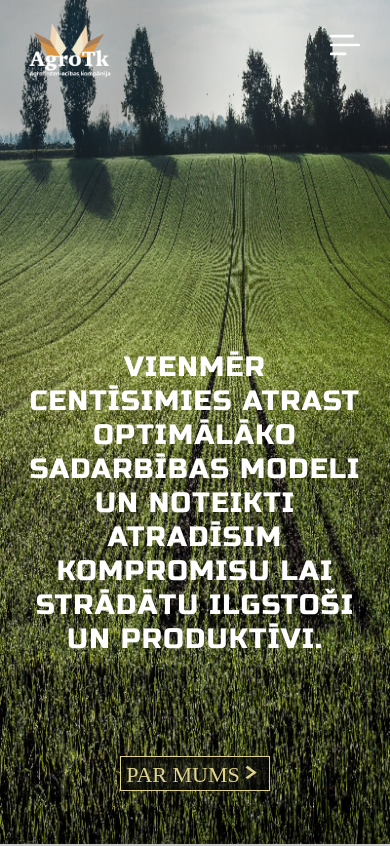
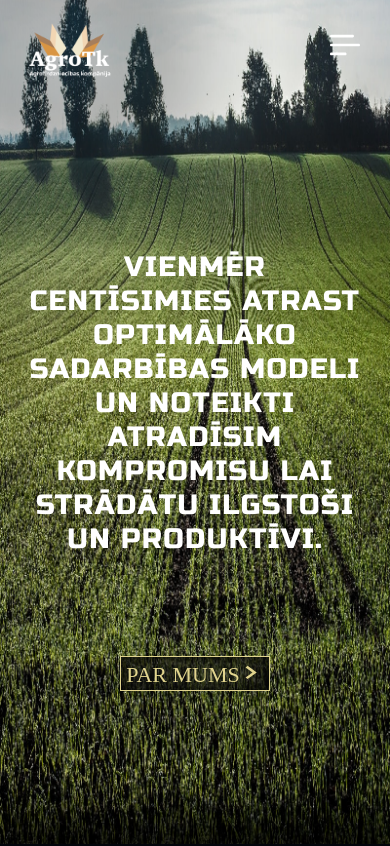
Before and after one commit to tr1pless/atk, a React (Vite) app: page / in a window 390 px wide. Shown: the top 846 px of the page. Built offline with nearby package versions, Linux system fonts and the light colour scheme; a web font is replaced by a local one.

Commit message:
menu hide function fixed, adaptation fixes

```diff
--- a/src/Components/MainPage/mainPage.module.css
+++ b/src/Components/MainPage/mainPage.module.css
@@ -30,7 +30,7 @@
 @media screen and (max-width: 800px) {
   .mainText {
     font-size: 32px;
-    padding: 200px 20px 0px;
+    padding: 100px 20px 0px;
     text-align: center;
   }
   .mainBg {
@@ -51,6 +51,6 @@
   .mainText {
     font-size: 28px;
     text-align: center;
-    padding: 350px 20px 0px;
+    padding: 250px 20px 0px;
   }
 }
```
